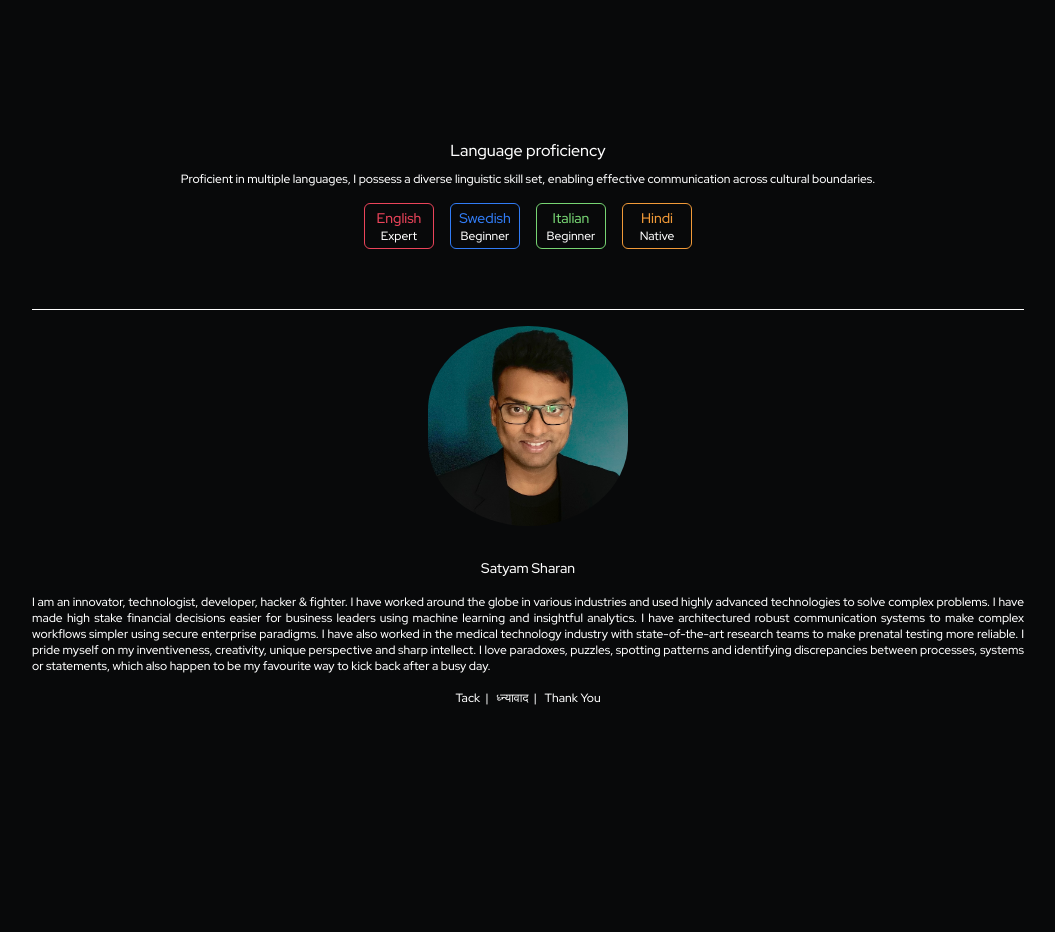
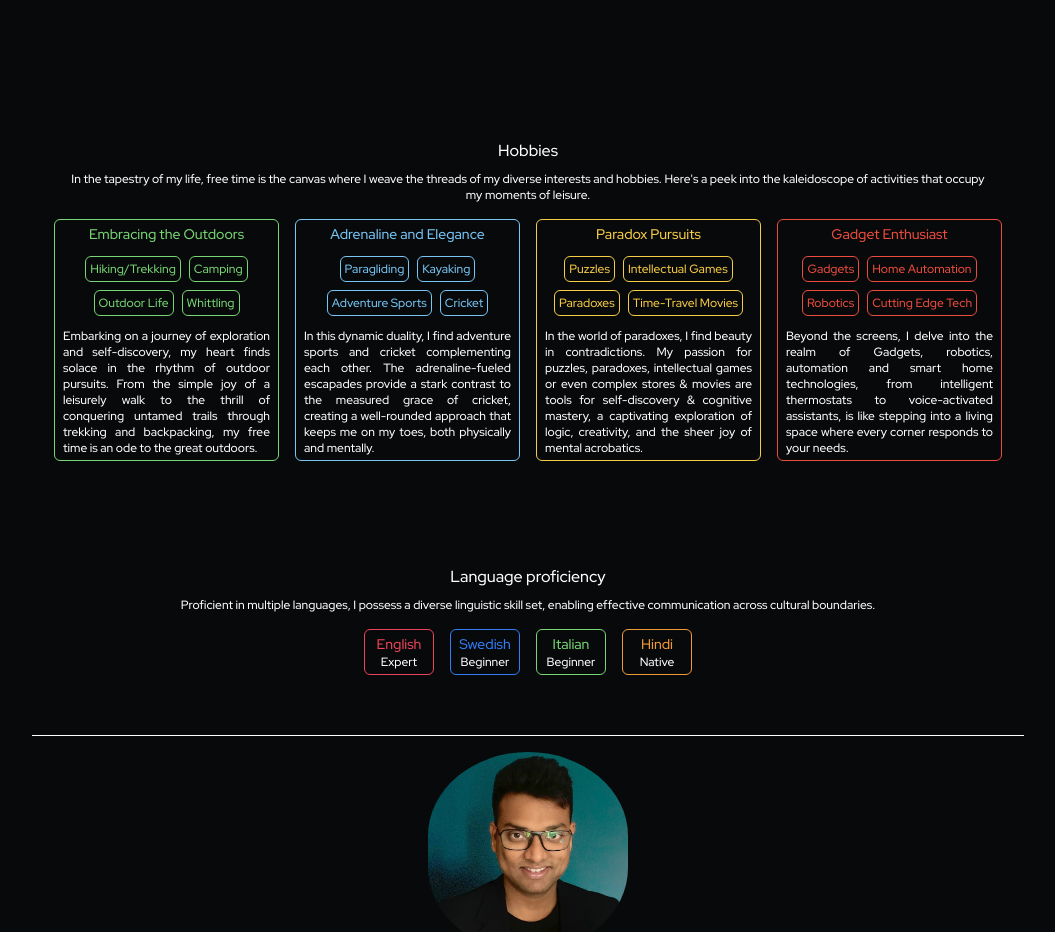
Before and after one commit to satyamsharan/project-ansikte, a Next.js app: page /portfolio in a window 1280 px wide. Shown: the part 4680-5612 px from the top of the page, without its empty margins (112-1167 px from the left). Before the commit the page ends 5418 px from the top, so only its background shows below. Built offline with nearby package versions, Linux system fonts and the light colour scheme.

Commit message:
Added hobbies

```diff
--- a/app/portfolio/page.tsx
+++ b/app/portfolio/page.tsx
@@ -8,6 +8,7 @@ import Education from "../ui/Education";
 import Language from "../ui/Language";
 import TimeChart from "../ui/TimeChart";
 import Project from "../ui/Project";
+import Hobby from "../ui/Hobby";
 
 export default function Page() {
   const data = [{
@@ -42,6 +43,7 @@ export default function Page() {
                     </div>
                     <TimeChart />
                     <Project />
+                    <Hobby />
                     <Language />
                   </div>
 
--- /dev/null
+++ b/app/ui/Hobby.tsx
@@ -0,0 +1,81 @@
+
+interface Hobby{
+    name:string;
+    description:string;
+    keywords:string[];
+    color:string;
+}
+
+export default function Hobby(){
+    const hobbyList:Hobby[] = [
+        {
+            name:'Embracing the Outdoors',
+            description:'Embarking on a journey of exploration and self-discovery, my heart finds solace in the rhythm of outdoor pursuits. From the simple joy of a leisurely walk to the thrill of conquering untamed trails through trekking and backpacking, my free time is an ode to the great outdoors.',
+            keywords:['Hiking/Trekking', 'Camping', 'Outdoor Life', 'Whittling'],
+            color:"3"
+        },{
+            name:'Adrenaline and Elegance',
+            description:'In this dynamic duality, I find adventure sports and cricket complementing each other. The adrenaline-fueled escapades provide a stark contrast to the measured grace of cricket, creating a well-rounded approach that keeps me on my toes, both physically and mentally.',
+            keywords:['Paragliding', 'Kayaking', 'Adventure Sports', 'Cricket'],
+            color:"6"
+        },{
+            name:'Paradox Pursuits',
+            description:'In the world of paradoxes, I find beauty in contradictions. My passion for puzzles, paradoxes, intellectual games or even complex stores & movies are tools for self-discovery & cognitive mastery, a captivating exploration of logic, creativity, and the sheer joy of mental acrobatics.',
+            keywords:['Puzzles', 'Intellectual Games', 'Paradoxes', 'Time-Travel Movies'],
+            color:"7"
+        },{
+            name:'Gadget Enthusiast',
+            description:'Beyond the screens, I delve into the realm of Gadgets, robotics, automation and smart home technologies, from intelligent thermostats to voice-activated assistants, is like stepping into a living space where every corner responds to your needs. ',
+            keywords:['Gadgets', 'Home Automation', 'Robotics', 'Cutting Edge Tech'],
+            color:"8"
+        }
+    ];
+
+    function getHobby(hobby: Hobby): React.ReactElement{
+        const keywordElementList: React.ReactElement[] = [];
+        hobby.keywords.map((keyword, index)=>{
+            keywordElementList.push(
+                <div key={`hobbies-key-${index}`} className={`p-1 m-1 text-xs rounded-md border-a${hobby.color} text-a${hobby.color}`}>
+                    {keyword}
+                </div>
+            );
+        });
+        return (
+            <div className={`m-2 pl-2 pr-2 pt-1 pb-1 text-center rounded-md border-a${hobby.color} w-[225px]`}>
+                <div>
+                    <div className={`text-sm pb-2 text-a${hobby.color}`}>{hobby.name}</div>
+                    <div className="flex flex-wrap justify-center pb-2">{keywordElementList}</div>
+                    <div className="text-xs text-justify text-white">{hobby.description}</div>
+                </div>
+            </div>
+        );
+    }
+
+
+
+    function getAllHobby(){
+        const result: React.ReactElement[] = [];
+        hobbyList.map((hobby, index) => {
+            result.push(
+                <div key={`edu-${index}`}>
+                    {getHobby(hobby)}
+                </div>
+            );
+        })
+        return (
+            <div className="flex flex-wrap justify-center">
+                {result}
+            </div>
+        );
+
+    }
+    return (
+        <div className="p-1">
+            <div className="text-center mb-2">Hobbies</div>
+            <div className="text-xs text-center pl-2 pr-2 lg:pl-8 lg:pr-8">In the tapestry of my life, free time is the canvas where I weave the threads of my diverse interests and hobbies. Here's a peek into the kaleidoscope of activities that occupy my moments of leisure.</div>
+            <div className="pt-2 pb-2">
+              {getAllHobby()}
+            </div>
+        </div>
+    );
+}
```
